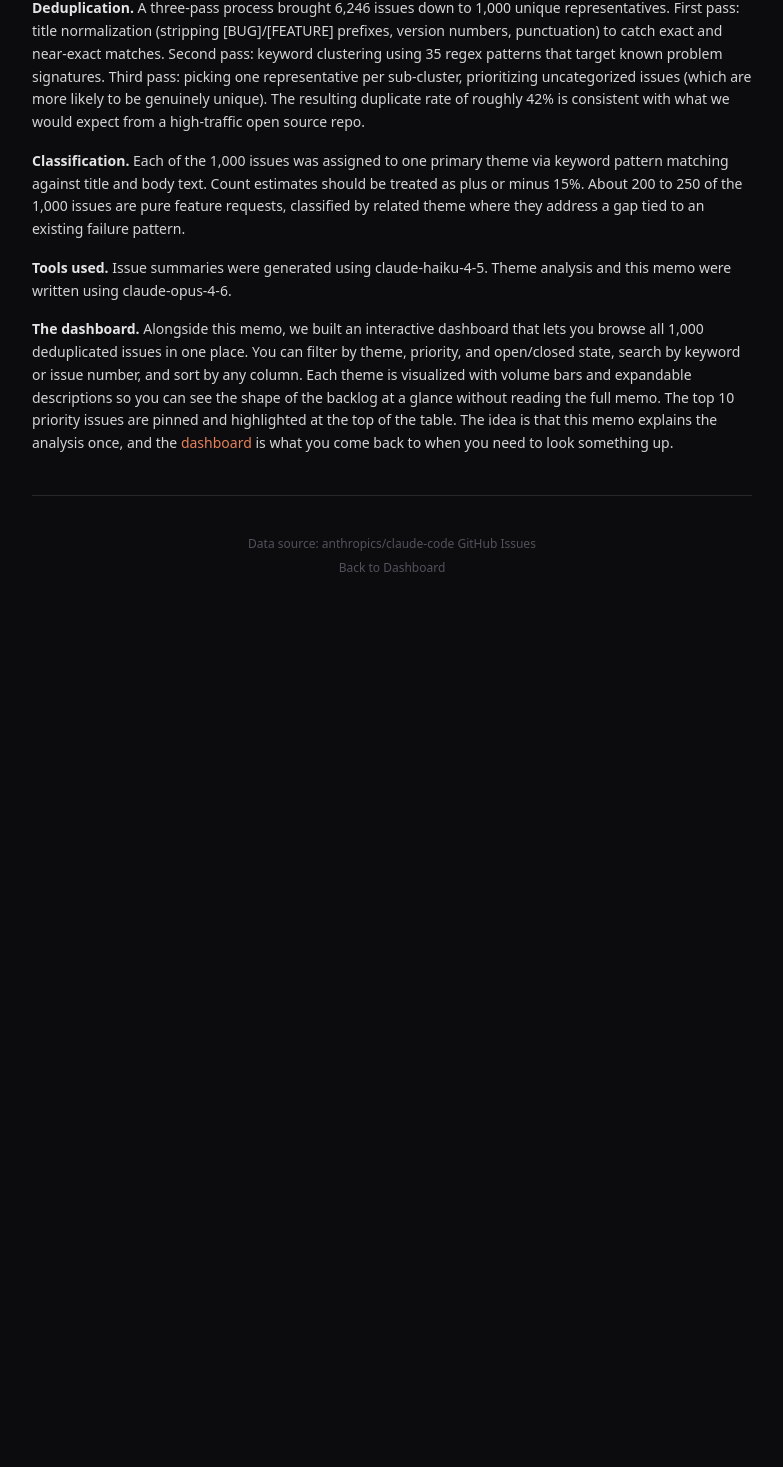
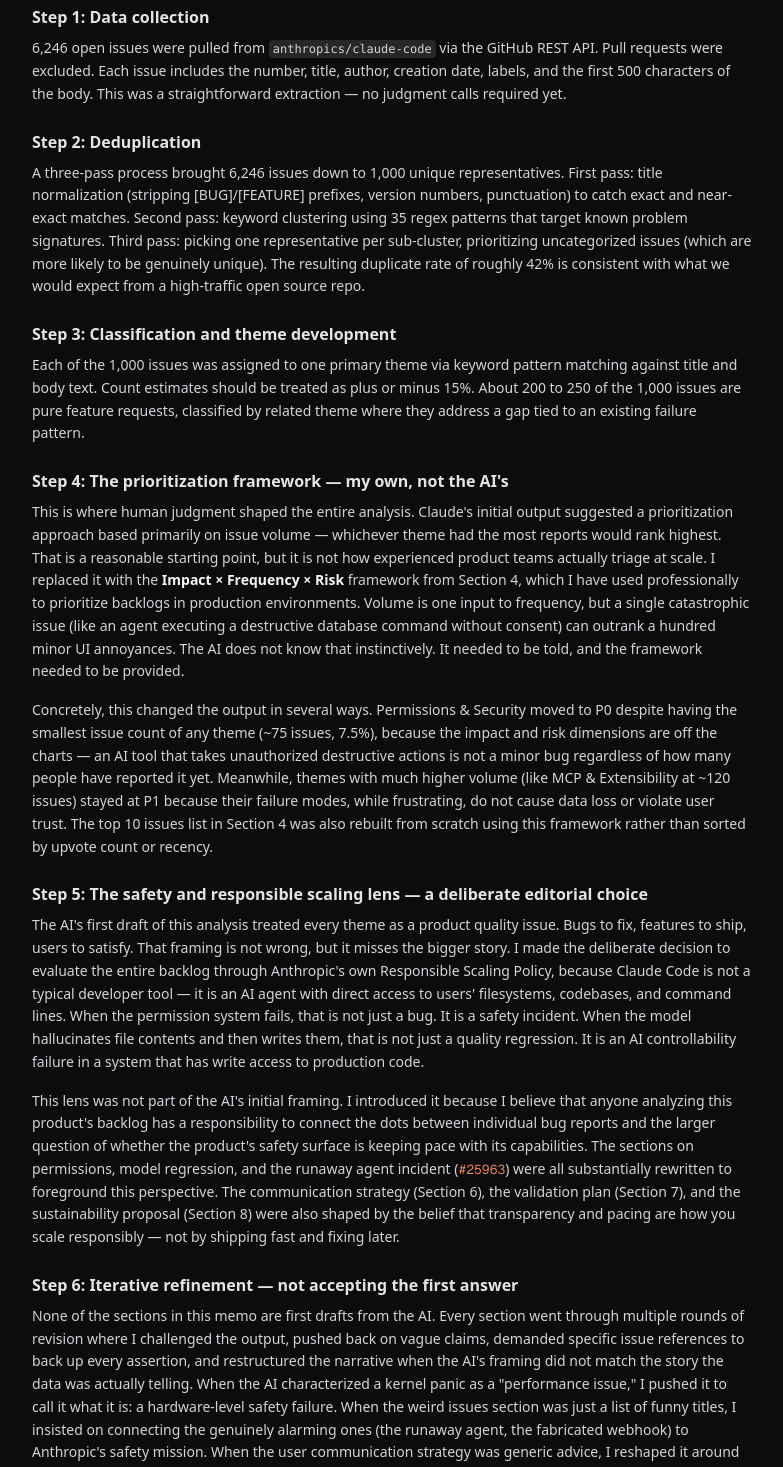
Before and after one commit to tabbydamola/tabithasportfolio, a Next.js app: page /analysis in a window 1280 px wide. Shown: the part 9096-10563 px from the top of the page, without its empty margins (248-1031 px from the left). Before the commit the page ends 9754 px from the top, so only its background shows below. Built offline with nearby package versions, Linux system fonts and the light colour scheme.

Commit message:
how i did it is better

```diff
--- a/src/app/analysis/page.tsx
+++ b/src/app/analysis/page.tsx
@@ -682,42 +682,131 @@ export default function AnalysisPage() {
           <h2 className="text-xl font-semibold text-zinc-100">9. How We Did This</h2>
 
           <p className="text-sm text-zinc-300 leading-relaxed">
-            <strong className="text-zinc-200">Data collection.</strong> 6,246 open issues were pulled from{" "}
+            This section matters more than most methodology sections do. The tools used here are powerful,
+            but tools do not think. Every framework, editorial decision, and strategic angle in this memo
+            reflects deliberate human judgment layered on top of AI-assisted research. Here is exactly how
+            this came together, step by step.
+          </p>
+
+          <h3 className="text-base font-semibold text-zinc-200 mt-6 mb-2">Step 1: Data collection</h3>
+
+          <p className="text-sm text-zinc-300 leading-relaxed">
+            6,246 open issues were pulled from{" "}
             <code className="text-[12px] bg-zinc-800 px-1 py-0.5 rounded">anthropics/claude-code</code>{" "}
             via the GitHub REST API. Pull requests were excluded. Each issue includes the number, title,
-            author, creation date, labels, and the first 500 characters of the body.
+            author, creation date, labels, and the first 500 characters of the body. This was a
+            straightforward extraction — no judgment calls required yet.
+          </p>
+
+          <h3 className="text-base font-semibold text-zinc-200 mt-6 mb-2">Step 2: Deduplication</h3>
+
+          <p className="text-sm text-zinc-300 leading-relaxed">
+            A three-pass process brought 6,246 issues down to 1,000 unique representatives. First pass:
+            title normalization (stripping [BUG]/[FEATURE] prefixes, version numbers, punctuation) to catch
+            exact and near-exact matches. Second pass: keyword clustering using 35 regex patterns that target
+            known problem signatures. Third pass: picking one representative per sub-cluster, prioritizing
+            uncategorized issues (which are more likely to be genuinely unique). The resulting duplicate rate
+            of roughly 42% is consistent with what we would expect from a high-traffic open source repo.
+          </p>
+
+          <h3 className="text-base font-semibold text-zinc-200 mt-6 mb-2">Step 3: Classification and theme development</h3>
+
+          <p className="text-sm text-zinc-300 leading-relaxed">
+            Each of the 1,000 issues was assigned to one primary theme via keyword pattern matching against
+            title and body text. Count estimates should be treated as plus or minus 15%. About 200 to 250
+            of the 1,000 issues are pure feature requests, classified by related theme where they address
+            a gap tied to an existing failure pattern.
+          </p>
+
+          <h3 className="text-base font-semibold text-zinc-200 mt-6 mb-2">Step 4: The prioritization framework — my own, not the AI&apos;s</h3>
+
+          <p className="text-sm text-zinc-300 leading-relaxed">
+            This is where human judgment shaped the entire analysis. Claude&apos;s initial output suggested
+            a prioritization approach based primarily on issue volume — whichever theme had the most reports
+            would rank highest. That is a reasonable starting point, but it is not how experienced product
+            teams actually triage at scale. I replaced it with the{" "}
+            <strong className="text-zinc-100">Impact × Frequency × Risk</strong> framework from Section 4,
+            which I have used professionally to prioritize backlogs in production environments. Volume is one
+            input to frequency, but a single catastrophic issue (like an agent executing a destructive
+            database command without consent) can outrank a hundred minor UI annoyances. The AI does not
+            know that instinctively. It needed to be told, and the framework needed to be provided.
           </p>
 
           <p className="text-sm text-zinc-300 leading-relaxed">
-            <strong className="text-zinc-200">Deduplication.</strong> A three-pass process brought 6,246
-            issues down to 1,000 unique representatives. First pass: title normalization (stripping
-            [BUG]/[FEATURE] prefixes, version numbers, punctuation) to catch exact and near-exact matches.
-            Second pass: keyword clustering using 35 regex patterns that target known problem signatures.
-            Third pass: picking one representative per sub-cluster, prioritizing uncategorized issues (which
-            are more likely to be genuinely unique). The resulting duplicate rate of roughly 42% is consistent
-            with what we would expect from a high-traffic open source repo.
+            Concretely, this changed the output in several ways. Permissions & Security moved to P0 despite
+            having the smallest issue count of any theme (~75 issues, 7.5%), because the impact and risk
+            dimensions are off the charts — an AI tool that takes unauthorized destructive actions is not a
+            minor bug regardless of how many people have reported it yet. Meanwhile, themes with much higher
+            volume (like MCP & Extensibility at ~120 issues) stayed at P1 because their failure modes,
+            while frustrating, do not cause data loss or violate user trust. The top 10 issues list in
+            Section 4 was also rebuilt from scratch using this framework rather than sorted by upvote count
+            or recency.
+          </p>
+
+          <h3 className="text-base font-semibold text-zinc-200 mt-6 mb-2">Step 5: The safety and responsible scaling lens — a deliberate editorial choice</h3>
+
+          <p className="text-sm text-zinc-300 leading-relaxed">
+            The AI&apos;s first draft of this analysis treated every theme as a product quality issue. Bugs
+            to fix, features to ship, users to satisfy. That framing is not wrong, but it misses the bigger
+            story. I made the deliberate decision to evaluate the entire backlog through Anthropic&apos;s
+            own Responsible Scaling Policy, because Claude Code is not a typical developer tool — it is an
+            AI agent with direct access to users&apos; filesystems, codebases, and command lines. When the
+            permission system fails, that is not just a bug. It is a safety incident. When the model
+            hallucinates file contents and then writes them, that is not just a quality regression. It is an
+            AI controllability failure in a system that has write access to production code.
           </p>
 
           <p className="text-sm text-zinc-300 leading-relaxed">
-            <strong className="text-zinc-200">Classification.</strong> Each of the 1,000 issues was assigned
-            to one primary theme via keyword pattern matching against title and body text. Count estimates
-            should be treated as plus or minus 15%. About 200 to 250 of the 1,000 issues are pure feature
-            requests, classified by related theme where they address a gap tied to an existing failure pattern.
+            This lens was not part of the AI&apos;s initial framing. I introduced it because I believe that
+            anyone analyzing this product&apos;s backlog has a responsibility to connect the dots between
+            individual bug reports and the larger question of whether the product&apos;s safety surface is
+            keeping pace with its capabilities. The sections on permissions, model regression, and the
+            runaway agent incident (<IssueRef n={25963} />) were all substantially rewritten to foreground
+            this perspective. The communication strategy (Section 6), the validation plan (Section 7), and
+            the sustainability proposal (Section 8) were also shaped by the belief that transparency and
+            pacing are how you scale responsibly — not by shipping fast and fixing later.
+          </p>
+
+          <h3 className="text-base font-semibold text-zinc-200 mt-6 mb-2">Step 6: Iterative refinement — not accepting the first answer</h3>
+
+          <p className="text-sm text-zinc-300 leading-relaxed">
+            None of the sections in this memo are first drafts from the AI. Every section went through
+            multiple rounds of revision where I challenged the output, pushed back on vague claims, demanded
+            specific issue references to back up every assertion, and restructured the narrative when the
+            AI&apos;s framing did not match the story the data was actually telling. When the AI
+            characterized a kernel panic as a &quot;performance issue,&quot; I pushed it to call it what it
+            is: a hardware-level safety failure. When the weird issues section was just a list of funny
+            titles, I insisted on connecting the genuinely alarming ones (the runaway agent, the fabricated
+            webhook) to Anthropic&apos;s safety mission. When the user communication strategy was generic
+            advice, I reshaped it around the specific channels and tone that work for open-source
+            communities.
           </p>
 
           <p className="text-sm text-zinc-300 leading-relaxed">
-            <strong className="text-zinc-200">Tools used.</strong> Issue summaries were generated using
-            claude-haiku-4-5. Theme analysis and this memo were written using claude-opus-4-6.
+            The AI was the research engine and the writing accelerator. The thinking — the frameworks, the
+            editorial judgment, the strategic perspective, the decision about what matters and why — was mine.
+            That distinction matters, because the value of this analysis is not in summarizing 1,000 issues.
+            Anyone with an API key can do that. The value is in knowing which summary to trust, which
+            framework to apply, and which story to tell with the data.
           </p>
 
+          <h3 className="text-base font-semibold text-zinc-200 mt-6 mb-2">Tools used</h3>
+
           <p className="text-sm text-zinc-300 leading-relaxed">
-            <strong className="text-zinc-200">The dashboard.</strong> Alongside this memo, we built an
-            interactive dashboard that lets you browse all 1,000 deduplicated issues in one place. You can
-            filter by theme, priority, and open/closed state, search by keyword or issue number, and sort
-            by any column. Each theme is visualized with volume bars and expandable descriptions so you can
-            see the shape of the backlog at a glance without reading the full memo. The top 10 priority
-            issues are pinned and highlighted at the top of the table. The idea is that this memo explains
-            the analysis once, and the{" "}
+            Issue summaries were generated using claude-haiku-4-5. Theme analysis and initial drafts were
+            produced using claude-opus-4-6. The prioritization framework, safety analysis lens, editorial
+            direction, and all final decisions were human-driven.
+          </p>
+
+          <h3 className="text-base font-semibold text-zinc-200 mt-6 mb-2">The dashboard</h3>
+
+          <p className="text-sm text-zinc-300 leading-relaxed">
+            Alongside this memo, we built an interactive dashboard that lets you browse all 1,000
+            deduplicated issues in one place. You can filter by theme, priority, and open/closed state,
+            search by keyword or issue number, and sort by any column. Each theme is visualized with volume
+            bars and expandable descriptions so you can see the shape of the backlog at a glance without
+            reading the full memo. The top 10 priority issues are pinned and highlighted at the top of the
+            table. The idea is that this memo explains the analysis once, and the{" "}
             <Link href="/" className="text-[#E8825A] hover:underline">dashboard</Link>{" "}
             is what you come back to when you need to look something up.
           </p>
```
